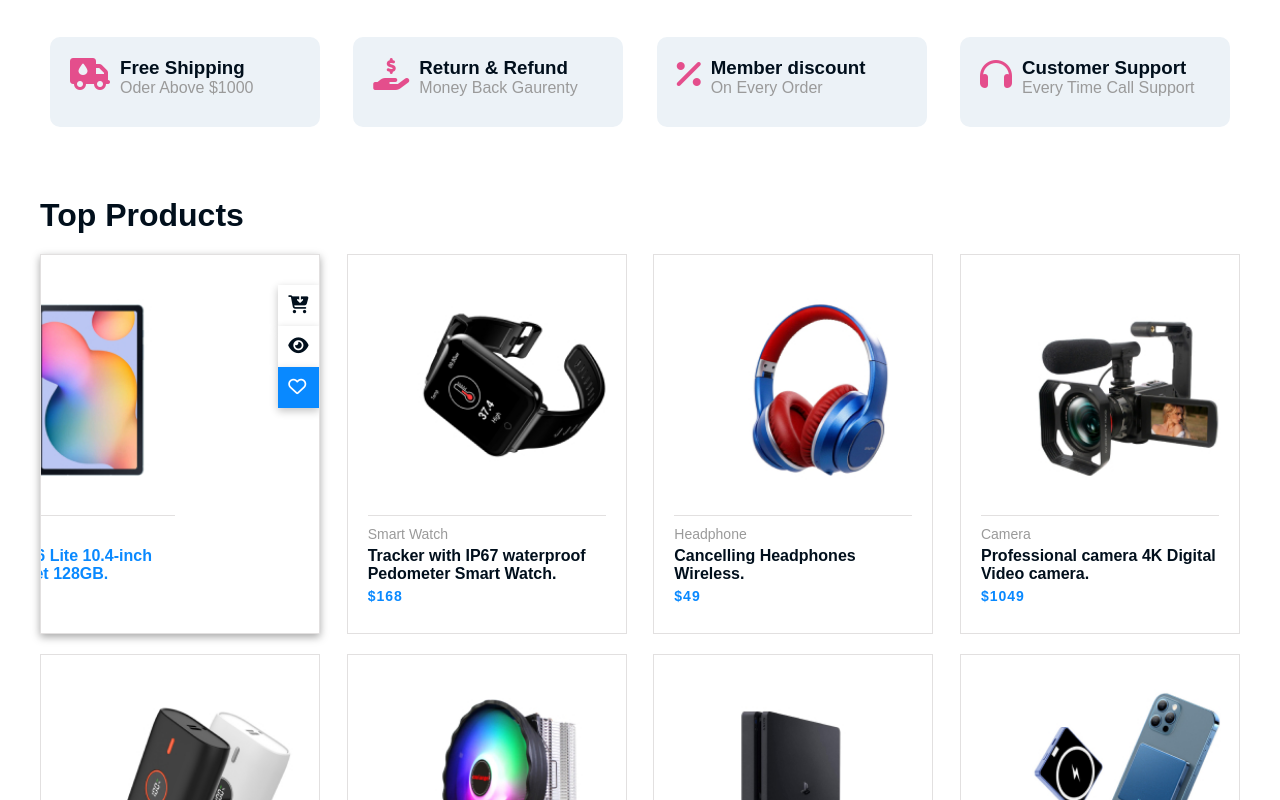
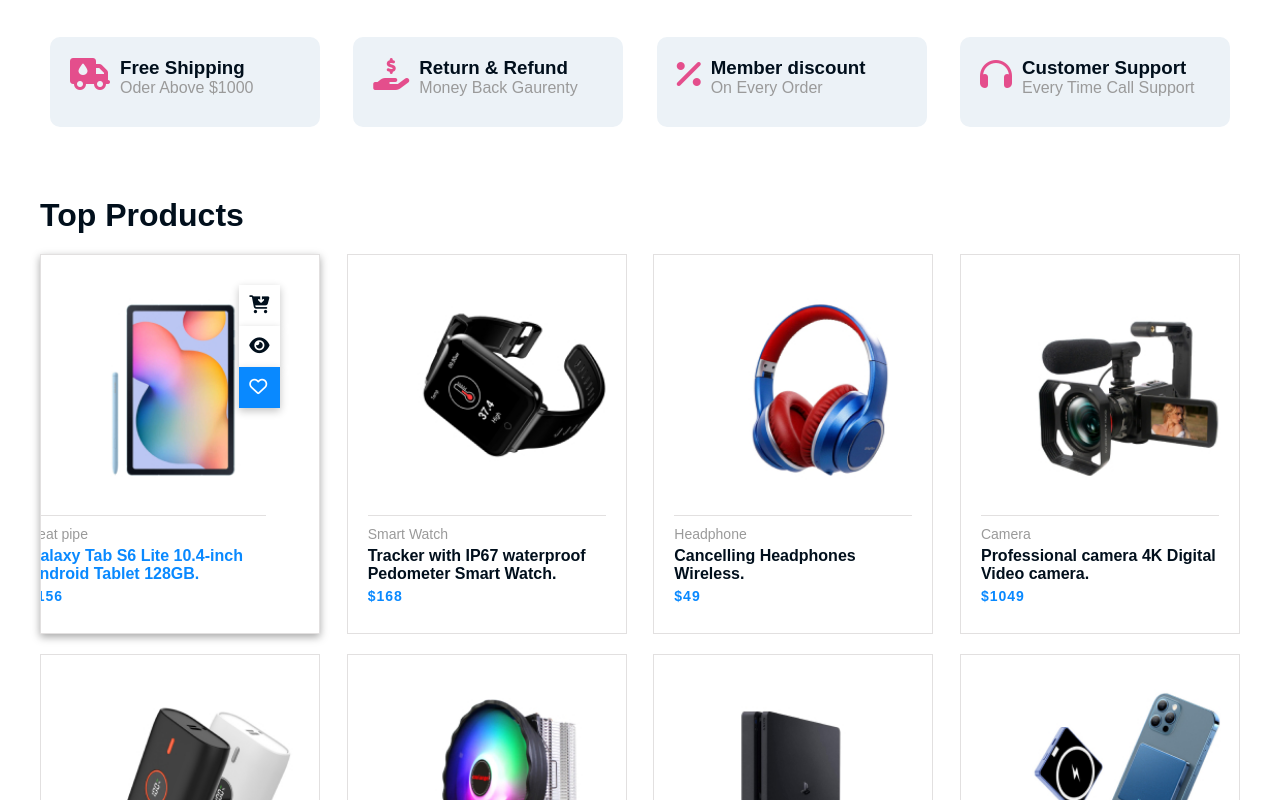
Before and after one commit to Anilkumarsogala/React1-E-commerce-website, a React (Create React App) app: page / in a window 1280 px wide. In both pictures the pointer is over the element 298 px from the left and 1310 px from the top of the page. Shown: the part 910-1710 px from the top of the page. Built offline with nearby package versions, Linux system fonts and the light colour scheme.

Commit message:
home.css

```diff
--- a/src/home.css
+++ b/src/home.css
@@ -165,7 +165,7 @@
 
 }
 .product .container .box .img_box:hover .icon{
-/*      transform: translate(-130px);  */
+     transform: translate(-130px);
      /* when you place on product it shows cart add-item and wishlist from left sdie bcz of this and above right:0 and positioning:relative */
 }
 .product .container .box .img_box .icon li{
```
